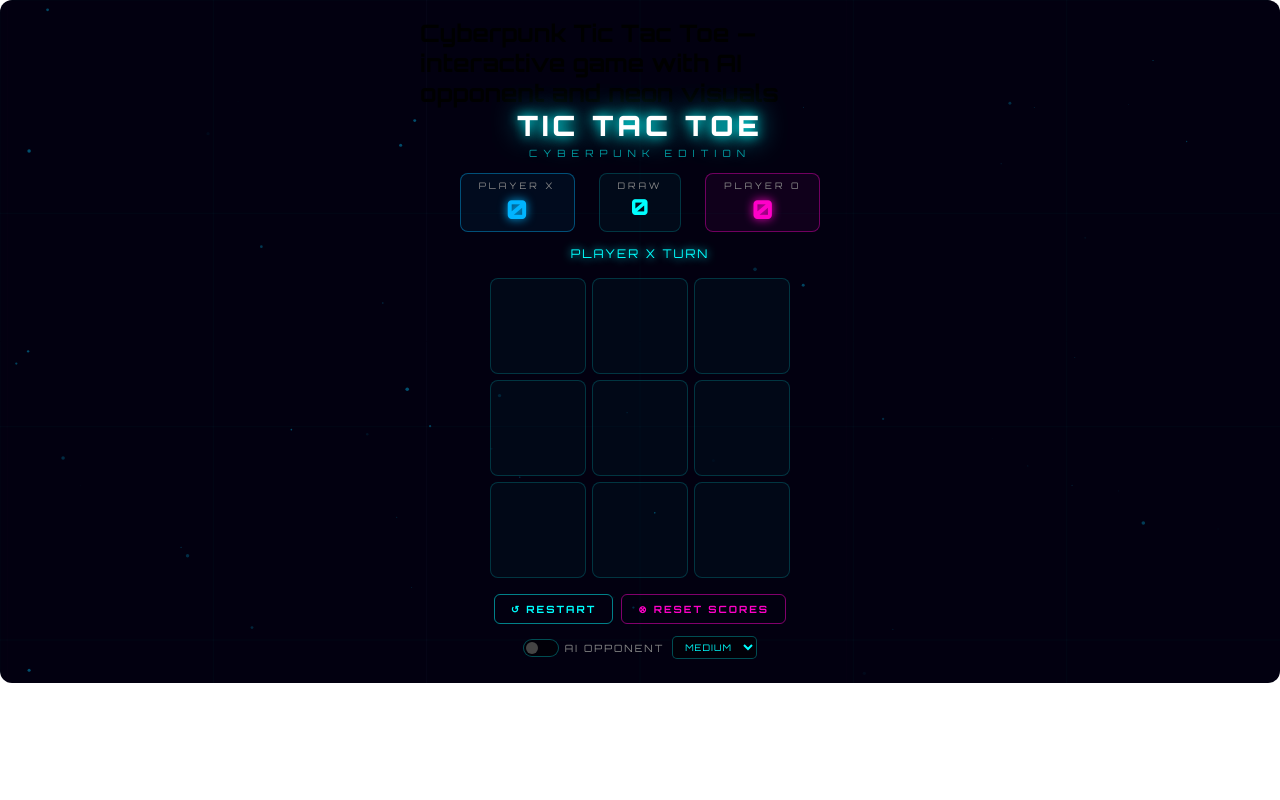
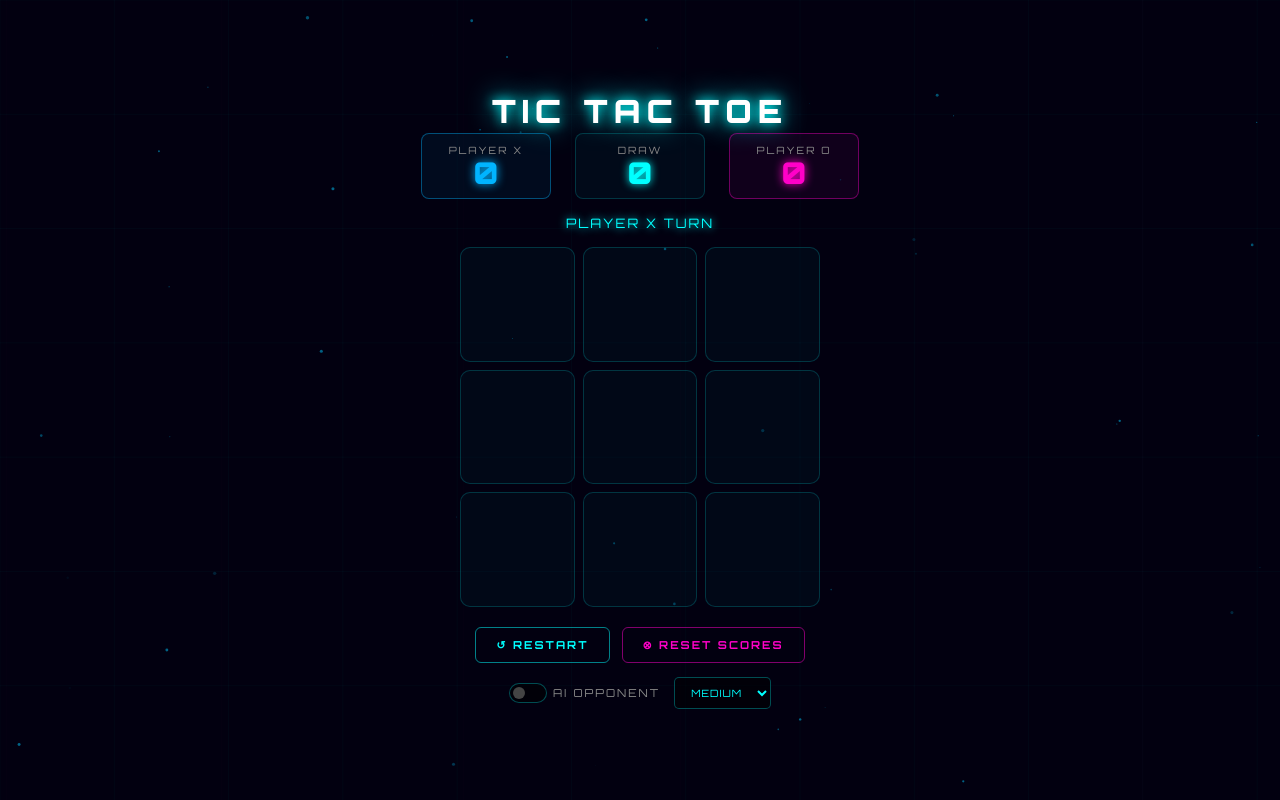
Before and after one commit to ZaidJaber1/tictactoe_game, a plain HTML site: page index.html in a window 1280 px wide. Both pictures are taken after a click on the button "↺ RESTART". Drawn offline with Linux system fonts and the light colour scheme.

Commit message:
Add files via upload

```diff
--- a/index.html
+++ b/index.html
@@ -5,135 +5,152 @@
 #ttt-root{
   font-family:'Orbitron',sans-serif;
   background:#020010;
-    min-height:520px;
+  width:100%;min-height:100vh;
+  display:flex;flex-direction:column;align-items:center;justify-content:center;
+  padding:16px;position:relative;overflow:hidden;
+}
+#bg-canvas{position:absolute;inset:0;width:100%;height:100%;pointer-events:none;z-index:0;}
+.ttt-inner{
+  position:relative;z-index:2;
   display:flex;flex-direction:column;align-items:center;
-    padding:18px 8px 24px;
-    position:relative;overflow:hidden;
-    border-radius:12px;
+  width:100%;max-width:520px;
 }
-  #bg-canvas{position:absolute;top:0;left:0;width:100%;height:100%;pointer-events:none;z-index:0;}
-  .ttt-inner{position:relative;z-index:2;display:flex;flex-direction:column;align-items:center;width:100%;max-width:440px;}
 h1.title{
-    font-size:clamp(18px,4vw,28px);font-weight:900;letter-spacing:4px;
+  font-size:clamp(16px,5vw,32px);font-weight:900;letter-spacing:clamp(2px,1.5vw,6px);
   color:#fff;text-shadow:0 0 12px #0ff,0 0 28px #0ff;
-    margin-bottom:4px;
+  margin-bottom:2px;text-align:center;
 }
-  .subtitle{font-size:10px;letter-spacing:6px;color:#0ff;opacity:.6;margin-bottom:14px;}
-  .scores{display:flex;gap:24px;margin-bottom:14px;}
+.subtitle{font-size:clamp(7px,1.8vw,11px);letter-spacing:clamp(3px,2vw,8px);color:#0ff;opacity:.6;margin-bottom:clamp(10px,2.5vw,18px);text-align:center;}
+.scores{
+  display:flex;gap:clamp(8px,2vw,24px);
+  margin-bottom:clamp(8px,2vw,16px);
+  width:100%;justify-content:center;
+}
 .score-card{
   display:flex;flex-direction:column;align-items:center;
   background:rgba(0,255,255,.04);
   border:1px solid rgba(0,255,255,.18);
-    border-radius:8px;padding:6px 18px;min-width:80px;
+  border-radius:8px;
+  padding:clamp(5px,1.5vw,10px) clamp(12px,3vw,22px);
+  flex:1;max-width:130px;
 }
 .score-card.x-card{border-color:rgba(0,180,255,.4);background:rgba(0,180,255,.06);}
 .score-card.o-card{border-color:rgba(255,0,200,.4);background:rgba(255,0,200,.06);}
-  .score-label{font-size:9px;letter-spacing:3px;color:#888;margin-bottom:2px;}
-  .score-val{font-size:26px;font-weight:900;}
+.score-label{font-size:clamp(7px,1.6vw,10px);letter-spacing:2px;color:#888;margin-bottom:2px;text-align:center;}
+.score-val{font-size:clamp(20px,5vw,30px);font-weight:900;line-height:1;}
 .score-card.x-card .score-val{color:#00b4ff;text-shadow:0 0 10px #00b4ff;}
 .score-card.o-card .score-val{color:#ff00c8;text-shadow:0 0 10px #ff00c8;}
-  .score-card.draw-card .score-val{color:#0ff;font-size:22px;}
+.score-card.draw-card .score-val{color:#0ff;text-shadow:0 0 8px #0ff;}
 .status{
-    font-size:12px;letter-spacing:2px;color:#0ff;
-    margin-bottom:12px;min-height:20px;text-align:center;
+  font-size:clamp(9px,2.5vw,13px);letter-spacing:2px;color:#0ff;
+  margin-bottom:clamp(8px,2vw,14px);min-height:18px;text-align:center;
   text-shadow:0 0 8px #0ff;transition:color .3s;
 }
 .status.win{color:#ffe000;text-shadow:0 0 10px #ffe000;}
 .status.draw{color:#a0a0ff;text-shadow:0 0 10px #a0a0ff;}
+.board-wrap{width:100%;display:flex;justify-content:center;margin-bottom:clamp(12px,3vw,20px);}
 .board{
   display:grid;grid-template-columns:repeat(3,1fr);
-    gap:6px;width:100%;max-width:300px;
-    margin-bottom:16px;
+  gap:clamp(4px,1.5vw,8px);
+  width:min(92vw,300px);
 }
+@media(min-width:480px){.board{width:min(75vw,340px);}}
+@media(min-width:768px){.board{width:min(65vw,360px);}}
+@media(min-width:1024px){.board{width:360px;}}
 .cell{
   aspect-ratio:1;
   background:rgba(0,255,255,.03);
   border:1px solid rgba(0,255,255,.18);
-    border-radius:8px;
+  border-radius:clamp(6px,2vw,10px);
   display:flex;align-items:center;justify-content:center;
   cursor:pointer;position:relative;overflow:hidden;
-    transition:border-color .2s,background .2s,transform .1s;
-    font-size:clamp(32px,10vw,52px);font-weight:900;
-    user-select:none;
+  transition:border-color .2s,background .2s,transform .12s;
+  font-size:clamp(28px,10vw,52px);font-weight:900;
+  user-select:none;-webkit-tap-highlight-color:transparent;
+  touch-action:manipulation;
 }
 .cell:hover:not(.taken){
-    border-color:#0ff;
-    background:rgba(0,255,255,.09);
-    box-shadow:0 0 16px rgba(0,255,255,.25);
-    transform:scale(1.04);
+  border-color:#0ff;background:rgba(0,255,255,.09);
+  box-shadow:0 0 16px rgba(0,255,255,.25);transform:scale(1.04);
 }
+.cell:active:not(.taken){transform:scale(.96);}
 .cell.taken{cursor:default;}
-  .cell .sym{
-    display:inline-block;
-    animation:popIn .22s cubic-bezier(.34,1.56,.64,1) forwards;
-  }
+.cell .sym{display:inline-block;animation:popIn .22s cubic-bezier(.34,1.56,.64,1) forwards;}
 .cell .sym.x-sym{color:#00b4ff;text-shadow:0 0 14px #00b4ff,0 0 30px #0080ff;}
 .cell .sym.o-sym{color:#ff00c8;text-shadow:0 0 14px #ff00c8,0 0 30px #c000a0;}
 .cell.win-cell{
-    border-color:#ffe000 !important;
-    background:rgba(255,224,0,.08) !important;
-    box-shadow:0 0 20px rgba(255,224,0,.4) !important;
+  border-color:#ffe000!important;background:rgba(255,224,0,.08)!important;
+  box-shadow:0 0 20px rgba(255,224,0,.4)!important;
   animation:winPulse 1s ease-in-out infinite;
 }
 .cell .ripple{
   position:absolute;border-radius:50%;
   background:rgba(0,255,255,.25);
   transform:scale(0);animation:rippleOut .5s ease-out forwards;
+  pointer-events:none;
 }
 @keyframes popIn{from{transform:scale(0) rotate(-20deg);opacity:0;}to{transform:scale(1) rotate(0);opacity:1;}}
 @keyframes rippleOut{to{transform:scale(4);opacity:0;}}
-  @keyframes winPulse{0%,100%{box-shadow:0 0 20px rgba(255,224,0,.4);}50%{box-shadow:0 0 36px rgba(255,224,0,.8);}}
-  .controls{display:flex;flex-wrap:wrap;gap:8px;justify-content:center;margin-bottom:12px;}
+@keyframes winPulse{0%,100%{box-shadow:0 0 20px rgba(255,224,0,.4);}50%{box-shadow:0 0 38px rgba(255,224,0,.85);}}
+.controls{display:flex;gap:clamp(6px,2vw,12px);justify-content:center;margin-bottom:clamp(8px,2vw,14px);flex-wrap:wrap;}
 .btn{
   font-family:'Orbitron',sans-serif;
-    font-size:10px;letter-spacing:2px;font-weight:700;
-    padding:8px 16px;border-radius:6px;border:1px solid;cursor:pointer;
+  font-size:clamp(8px,1.8vw,11px);letter-spacing:2px;font-weight:700;
+  padding:clamp(7px,1.8vw,10px) clamp(12px,3vw,20px);
+  border-radius:6px;border:1px solid;cursor:pointer;
   transition:all .18s;background:transparent;
-    position:relative;overflow:hidden;
+  -webkit-tap-highlight-color:transparent;touch-action:manipulation;
+  min-height:36px;
 }
-  .btn:active{transform:scale(.96);}
+.btn:active{transform:scale(.95);}
 .btn-cyan{color:#0ff;border-color:rgba(0,255,255,.5);}
 .btn-cyan:hover{background:rgba(0,255,255,.12);box-shadow:0 0 14px rgba(0,255,255,.3);}
 .btn-pink{color:#ff00c8;border-color:rgba(255,0,200,.5);}
 .btn-pink:hover{background:rgba(255,0,200,.1);box-shadow:0 0 14px rgba(255,0,200,.3);}
-  .ai-controls{display:flex;align-items:center;gap:8px;flex-wrap:wrap;justify-content:center;}
-  .ai-toggle{display:flex;align-items:center;gap:6px;cursor:pointer;font-size:10px;letter-spacing:2px;color:#888;}
+.ai-controls{display:flex;align-items:center;gap:clamp(8px,2vw,14px);flex-wrap:wrap;justify-content:center;}
+.ai-toggle{display:flex;align-items:center;gap:6px;cursor:pointer;font-size:clamp(8px,1.8vw,11px);letter-spacing:2px;color:#888;-webkit-tap-highlight-color:transparent;}
 .ai-toggle input{display:none;}
 .ai-switch{
-    width:36px;height:18px;border-radius:9px;border:1px solid rgba(0,255,255,.3);
+  width:38px;height:20px;border-radius:10px;
+  border:1px solid rgba(0,255,255,.3);
   background:rgba(0,0,0,.5);position:relative;transition:background .2s;
+  flex-shrink:0;
 }
 .ai-switch::after{
-    content:'';position:absolute;top:2px;left:2px;
+  content:'';position:absolute;top:3px;left:3px;
   width:12px;height:12px;border-radius:50%;background:#444;
   transition:transform .2s,background .2s;
 }
 .ai-toggle input:checked+.ai-switch{background:rgba(0,255,255,.2);border-color:#0ff;}
 .ai-toggle input:checked+.ai-switch::after{transform:translateX(18px);background:#0ff;box-shadow:0 0 6px #0ff;}
 .diff-select{
-    font-family:'Orbitron',sans-serif;font-size:9px;letter-spacing:1px;
+  font-family:'Orbitron',sans-serif;font-size:clamp(8px,1.8vw,10px);letter-spacing:1px;
   background:rgba(0,0,0,.5);color:#0ff;
   border:1px solid rgba(0,255,255,.3);border-radius:5px;
-    padding:4px 8px;cursor:pointer;outline:none;
+  padding:clamp(5px,1.2vw,7px) clamp(8px,2vw,12px);
+  cursor:pointer;outline:none;min-height:32px;
 }
 .diff-select option{background:#020010;}
+.sr-only{position:absolute;width:1px;height:1px;overflow:hidden;clip:rect(0,0,0,0);white-space:nowrap;}
 </style>
+
 <div id="ttt-root">
   <canvas id="bg-canvas"></canvas>
   <div class="ttt-inner">
-  <h2 class="sr-only">Cyberpunk Tic Tac Toe — interactive game with AI opponent and neon visuals</h2>
+    <h2 class="sr-only">Cyberpunk Tic Tac Toe — responsive game with AI opponent and neon visuals</h2>
     <h1 class="title">TIC TAC TOE</h1>
-  <div class="subtitle">CYBERPUNK EDITION</div>
     <div class="scores">
       <div class="score-card x-card"><div class="score-label">PLAYER X</div><div class="score-val" id="sx">0</div></div>
       <div class="score-card draw-card"><div class="score-label">DRAW</div><div class="score-val" id="sd">0</div></div>
       <div class="score-card o-card"><div class="score-label" id="o-label">PLAYER O</div><div class="score-val" id="so">0</div></div>
     </div>
     <div class="status" id="status">PLAYER X TURN</div>
+    <div class="board-wrap">
       <div class="board" id="board">
         <div class="cell" data-i="0"></div><div class="cell" data-i="1"></div><div class="cell" data-i="2"></div>
         <div class="cell" data-i="3"></div><div class="cell" data-i="4"></div><div class="cell" data-i="5"></div>
         <div class="cell" data-i="6"></div><div class="cell" data-i="7"></div><div class="cell" data-i="8"></div>
+      </div>
     </div>
     <div class="controls">
       <button class="btn btn-cyan" id="restartBtn">↺ RESTART</button>
@@ -153,29 +170,32 @@
     </div>
   </div>
 </div>
+
 <script>
 (function(){
-const AC = window.AudioContext||window.webkitAudioContext;
-let ctx;
-function getCtx(){if(!ctx&&AC)ctx=new AC();return ctx;}
+const AC=window.AudioContext||window.webkitAudioContext;
+let actx;
+function getCtx(){if(!actx&&AC){try{actx=new AC();}catch(e){}}return actx;}
+function resume(){const c=getCtx();if(c&&c.state==='suspended')c.resume();}
 function playClick(){try{const c=getCtx();if(!c)return;const o=c.createOscillator(),g=c.createGain();o.connect(g);g.connect(c.destination);o.frequency.setValueAtTime(880,c.currentTime);o.frequency.exponentialRampToValueAtTime(440,c.currentTime+.06);g.gain.setValueAtTime(.08,c.currentTime);g.gain.exponentialRampToValueAtTime(.001,c.currentTime+.08);o.start();o.stop(c.currentTime+.08);}catch(e){}}
-function playWin(){try{const c=getCtx();if(!c)return;[523,659,784,1047].forEach((f,i)=>{const o=c.createOscillator(),g=c.createGain();o.connect(g);g.connect(c.destination);o.frequency.value=f;g.gain.setValueAtTime(.07,c.currentTime+i*.1);g.gain.exponentialRampToValueAtTime(.001,c.currentTime+i*.1+.2);o.start(c.currentTime+i*.1);o.stop(c.currentTime+i*.1+.2);});}catch(e){}}
+function playWin(){try{const c=getCtx();if(!c)return;[523,659,784,1047].forEach((f,i)=>{const o=c.createOscillator(),g=c.createGain();o.connect(g);g.connect(c.destination);o.frequency.value=f;g.gain.setValueAtTime(.07,c.currentTime+i*.1);g.gain.exponentialRampToValueAtTime(.001,c.currentTime+i*.1+.22);o.start(c.currentTime+i*.1);o.stop(c.currentTime+i*.1+.22);});}catch(e){}}
 function playDraw(){try{const c=getCtx();if(!c)return;const o=c.createOscillator(),g=c.createGain();o.type='sawtooth';o.frequency.setValueAtTime(300,c.currentTime);o.frequency.exponentialRampToValueAtTime(100,c.currentTime+.3);g.gain.setValueAtTime(.06,c.currentTime);g.gain.exponentialRampToValueAtTime(.001,c.currentTime+.3);o.connect(g);g.connect(c.destination);o.start();o.stop(c.currentTime+.3);}catch(e){}}
 
 const WINS=[[0,1,2],[3,4,5],[6,7,8],[0,3,6],[1,4,7],[2,5,8],[0,4,8],[2,4,6]];
 let board=Array(9).fill(null),cur='X',over=false;
 let scores={X:0,O:0,D:0};
-let aiOn=false,diff='medium';
+let aiOn=false,diff='medium',aiThinking=false;
 
 const cells=[...document.querySelectorAll('.cell')];
 const statusEl=document.getElementById('status');
-const sx=document.getElementById('sx'),so=document.getElementById('so'),sd=document.getElementById('sd');
+const sxEl=document.getElementById('sx'),soEl=document.getElementById('so'),sdEl=document.getElementById('sd');
 const oLabel=document.getElementById('o-label');
 const aiToggle=document.getElementById('aiToggle');
 const diffSel=document.getElementById('diffSelect');
 
 function checkWin(b,p){return WINS.find(w=>w.every(i=>b[i]===p))||null;}
 function checkDraw(b){return b.every(c=>c!==null);}
+
 function minimax(b,isMax,depth,alpha,beta){
   if(checkWin(b,'O'))return 10-depth;
   if(checkWin(b,'X'))return depth-10;
@@ -183,20 +203,21 @@ function minimax(b,isMax,depth,alpha,beta){
   if(isMax){let best=-Infinity;for(let i=0;i<9;i++){if(!b[i]){b[i]='O';const v=minimax(b,false,depth+1,alpha,beta);b[i]=null;best=Math.max(best,v);alpha=Math.max(alpha,v);if(beta<=alpha)break;}}return best;}
   else{let best=Infinity;for(let i=0;i<9;i++){if(!b[i]){b[i]='X';const v=minimax(b,true,depth+1,alpha,beta);b[i]=null;best=Math.min(best,v);beta=Math.min(beta,v);if(beta<=alpha)break;}}return best;}
 }
-function aiMove(){
+function getAiMove(){
   const empty=board.map((c,i)=>c===null?i:-1).filter(i=>i>=0);
-  if(!empty.length)return;
-  if(diff==='easy'){return empty[Math.floor(Math.random()*empty.length)];}
-  if(diff==='medium'){if(Math.random()<.35)return empty[Math.floor(Math.random()*empty.length)];}
+  if(!empty.length)return null;
+  if(diff==='easy')return empty[Math.floor(Math.random()*empty.length)];
+  if(diff==='medium'&&Math.random()<.35)return empty[Math.floor(Math.random()*empty.length)];
   let best=-Infinity,move=empty[0];
   for(const i of empty){board[i]='O';const v=minimax(board,false,0,-Infinity,Infinity);board[i]=null;if(v>best){best=v;move=i;}}
   return move;
 }
+
 function ripple(cell){
   const r=document.createElement('div');r.className='ripple';
-  const s=Math.min(cell.offsetWidth,cell.offsetHeight)*2+'px';
-  r.style.cssText=`width:${s};height:${s};left:${cell.offsetWidth/2-parseFloat(s)/2}px;top:${cell.offsetHeight/2-parseFloat(s)/2}px`;
-  cell.appendChild(r);setTimeout(()=>r.remove(),500);
+  const s=cell.offsetWidth*1.8+'px';
+  r.style.cssText=`width:${s};height:${s};left:${cell.offsetWidth/2-cell.offsetWidth*.9}px;top:${cell.offsetHeight/2-cell.offsetHeight*.9}px`;
+  cell.appendChild(r);setTimeout(()=>r.remove(),520);
 }
 function render(){
   board.forEach((v,i)=>{
@@ -206,57 +227,95 @@ function render(){
   });
 }
 function setStatus(msg,cls=''){statusEl.textContent=msg;statusEl.className='status '+(cls||'');}
-function updateScores(){sx.textContent=scores.X;so.textContent=scores.O;sd.textContent=scores.D;}
+function updateScores(){sxEl.textContent=scores.X;soEl.textContent=scores.O;sdEl.textContent=scores.D;}
+
+function applyMove(i,player){
+  board[i]=player;ripple(cells[i]);render();
+  const w=checkWin(board,player);
+  if(w){
+    over=true;scores[player]++;updateScores();
+    w.forEach(j=>cells[j].classList.add('win-cell'));
+    const msg=aiOn&&player==='O'?'A.I. WINS! ◈':player+' WINS! ★';
+    setStatus(msg,'win');playWin();return true;
+  }
+  if(checkDraw(board)){over=true;scores.D++;updateScores();setStatus('DRAW — WELL PLAYED','draw');playDraw();return true;}
+  return false;
+}
+
 function doMove(i){
-  if(board[i]||over)return;
-  playClick();
-  board[i]=cur;
-  ripple(cells[i]);
-  render();
-  const w=checkWin(board,cur);
-  if(w){
-    over=true;scores[cur]++;updateScores();
-    w.forEach(i=>cells[i].classList.add('win-cell'));
-    setStatus((aiOn&&cur==='O'?'AI WINS!':cur+' WINS! ★'),'win');
-    playWin();return;
+  if(board[i]||over||aiThinking)return;
+  resume();playClick();
+  if(applyMove(i,'X'))return;
+  cur='O';
+  if(aiOn){
+    aiThinking=true;
+    setStatus('A.I. THINKING...');
+    setTimeout(()=>{
+      aiThinking=false;
+      if(over)return;
+      const m=getAiMove();
+      if(m!=null){playClick();if(!applyMove(m,'O')){cur='X';setStatus('PLAYER X TURN');}}
+    },480);
+  } else {
+    setStatus('PLAYER O TURN');
   }
-  if(checkDraw(board)){over=true;scores.D++;updateScores();setStatus('DRAW — WELL PLAYED','draw');playDraw();return;}
-  cur=cur==='X'?'O':'X';
-  setStatus(aiOn&&cur==='O'?'AI IS THINKING...':`PLAYER ${cur} TURN`);
-  if(aiOn&&cur==='O'&&!over){setTimeout(()=>{if(over)return;const m=aiMove();if(m!==undefined){board[m]='O';ripple(cells[m]);render();const w2=checkWin(board,'O');if(w2){over=true;scores.O++;updateScores();w2.forEach(i=>cells[i].classList.add('win-cell'));setStatus('AI WINS! ◈','win');playWin();}else if(checkDraw(board)){over=true;scores.D++;updateScores();setStatus('DRAW — WELL PLAYED','draw');playDraw();}else{cur='X';setStatus('PLAYER X TURN');}}},520);}
 }
-function restart(){board=Array(9).fill(null);cur='X';over=false;cells.forEach(c=>{c.innerHTML='';c.classList.remove('taken','win-cell');});setStatus('PLAYER X TURN');}
-function reset(){restart();scores={X:0,O:0,D:0};updateScores();}
-cells.forEach(c=>c.addEventListener('click',()=>{if(!aiOn||cur==='X')doMove(+c.dataset.i);}));
-document.getElementById('restartBtn').addEventListener('click',restart);
-document.getElementById('resetBtn').addEventListener('click',reset);
+
+function handleOMove(i){
+  if(board[i]||over||aiThinking)return;
+  resume();playClick();
+  if(applyMove(i,'O'))return;
+  cur='X';setStatus('PLAYER X TURN');
+}
+
+cells.forEach(c=>c.addEventListener('click',()=>{
+  const i=+c.dataset.i;
+  if(aiOn){if(cur==='X')doMove(i);}
+  else{if(cur==='X')doMove(i);else handleOMove(i);}
+}));
+
+function restart(){
+  board=Array(9).fill(null);cur='X';over=false;aiThinking=false;
+  cells.forEach(c=>{c.innerHTML='';c.classList.remove('taken','win-cell');});
+  setStatus('PLAYER X TURN');
+}
+function resetAll(){restart();scores={X:0,O:0,D:0};updateScores();}
+
+document.getElementById('restartBtn').addEventListener('click',()=>{resume();restart();});
+document.getElementById('resetBtn').addEventListener('click',()=>{resume();resetAll();});
 aiToggle.addEventListener('change',e=>{aiOn=e.target.checked;oLabel.textContent=aiOn?'A.I.':'PLAYER O';restart();});
 diffSel.addEventListener('change',e=>{diff=e.target.value;restart();});
 
 const canvas=document.getElementById('bg-canvas');
 const gctx=canvas.getContext('2d');
-let particles=[];
-function resize(){canvas.width=canvas.offsetWidth;canvas.height=canvas.offsetHeight;}
-resize();
-for(let i=0;i<55;i++)particles.push({x:Math.random()*canvas.width,y:Math.random()*canvas.height,vx:(Math.random()-.5)*.3,vy:(Math.random()-.5)*.3,r:Math.random()*1.5+.3,a:Math.random()});
+let parts=[];
+function mkParts(){
+  parts=[];
+  const n=Math.min(60,Math.floor(canvas.width*canvas.height/8000));
+  for(let i=0;i<n;i++)parts.push({x:Math.random()*canvas.width,y:Math.random()*canvas.height,vx:(Math.random()-.5)*.28,vy:(Math.random()-.5)*.28,r:Math.random()*1.4+.3});
+}
+function resizeCanvas(){
+  canvas.width=canvas.offsetWidth;canvas.height=canvas.offsetHeight;mkParts();
+}
+resizeCanvas();
+window.addEventListener('resize',resizeCanvas);
+
 function animBg(){
-  resize();
-  gctx.clearRect(0,0,canvas.width,canvas.height);
-  const W=canvas.width,H=canvas.height;
-  const t=Date.now()/1000;
-  gctx.strokeStyle='rgba(0,255,255,0.06)';gctx.lineWidth=.5;
-  const gs=W/6;
-  for(let x=0;x<W;x+=gs){gctx.beginPath();gctx.moveTo(x,0);gctx.lineTo(x,H);gctx.stroke();}
-  for(let y=0;y<H;y+=gs){gctx.beginPath();gctx.moveTo(0,y);gctx.lineTo(W,y);gctx.stroke();}
-  gctx.strokeStyle='rgba(255,0,200,0.04)';
-  for(let x=0;x<W;x+=gs*2){const off=Math.sin(t+x*.01)*8;gctx.beginPath();gctx.moveTo(x+off,0);gctx.lineTo(x+off,H);gctx.stroke();}
-  particles.forEach(p=>{
+  const W=canvas.width,H=canvas.height,t=Date.now()/1000;
+  gctx.clearRect(0,0,W,H);
+  gctx.strokeStyle='rgba(0,255,255,0.055)';gctx.lineWidth=.5;
+  const gs=Math.max(40,Math.min(W,H)/7);
+  for(let x=0;x<=W;x+=gs){gctx.beginPath();gctx.moveTo(x,0);gctx.lineTo(x,H);gctx.stroke();}
+  for(let y=0;y<=H;y+=gs){gctx.beginPath();gctx.moveTo(0,y);gctx.lineTo(W,y);gctx.stroke();}
+  gctx.strokeStyle='rgba(255,0,200,0.035)';
+  for(let x=0;x<=W;x+=gs*2){const off=Math.sin(t+x*.012)*7;gctx.beginPath();gctx.moveTo(x+off,0);gctx.lineTo(x+off,H);gctx.stroke();}
+  parts.forEach(p=>{
     p.x+=p.vx;p.y+=p.vy;
     if(p.x<0)p.x=W;if(p.x>W)p.x=0;
     if(p.y<0)p.y=H;if(p.y>H)p.y=0;
-    p.a=.4+.4*Math.sin(t*1.2+p.x*.05);
+    const a=.2+.3*Math.sin(t*1.1+p.x*.04);
     gctx.beginPath();gctx.arc(p.x,p.y,p.r,0,Math.PI*2);
-    gctx.fillStyle=`rgba(0,200,255,${p.a*.5})`;gctx.fill();
+    gctx.fillStyle=`rgba(0,200,255,${a})`;gctx.fill();
   });
   requestAnimationFrame(animBg);
 }
```
Lines whose indentation alone changed are shown as unchanged.
